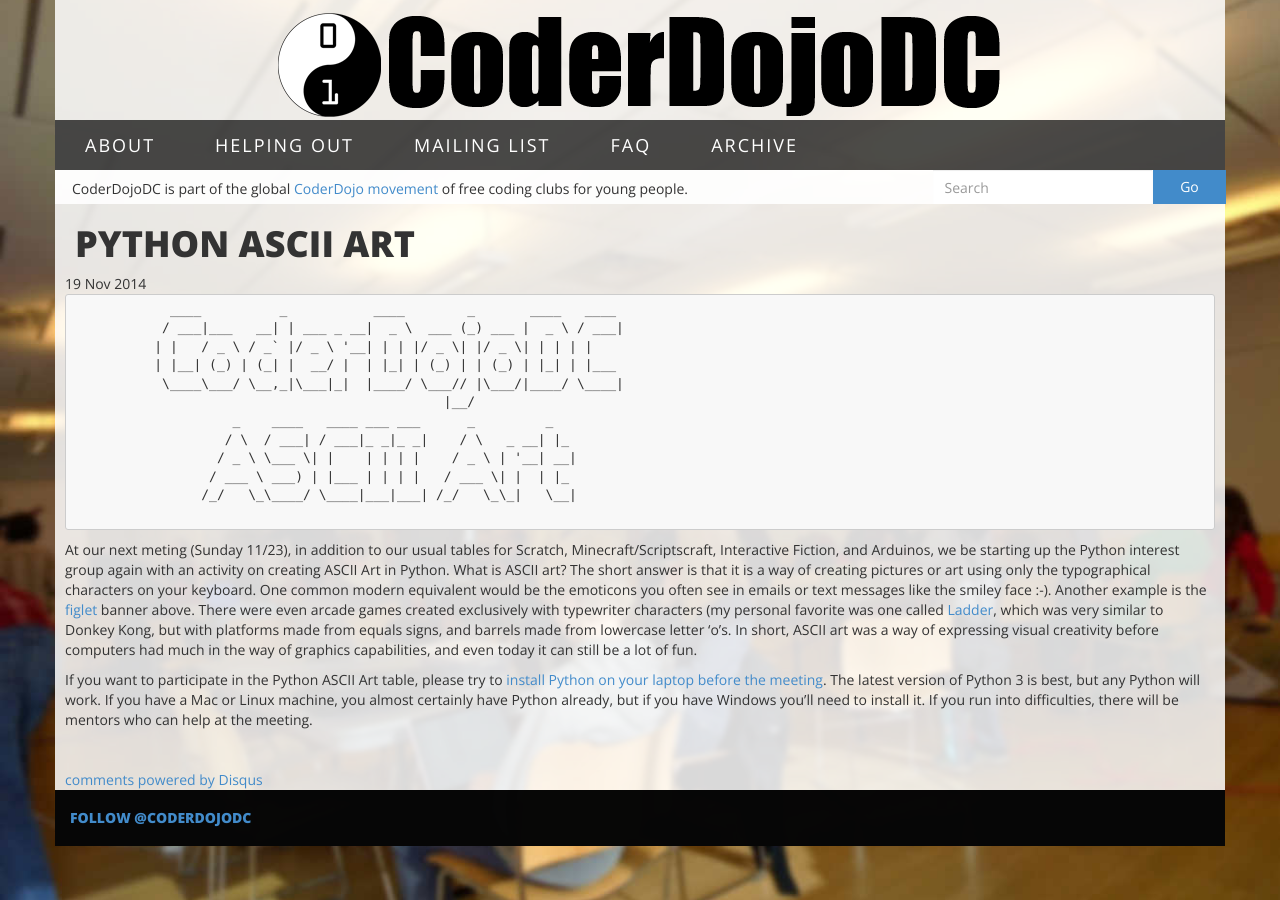
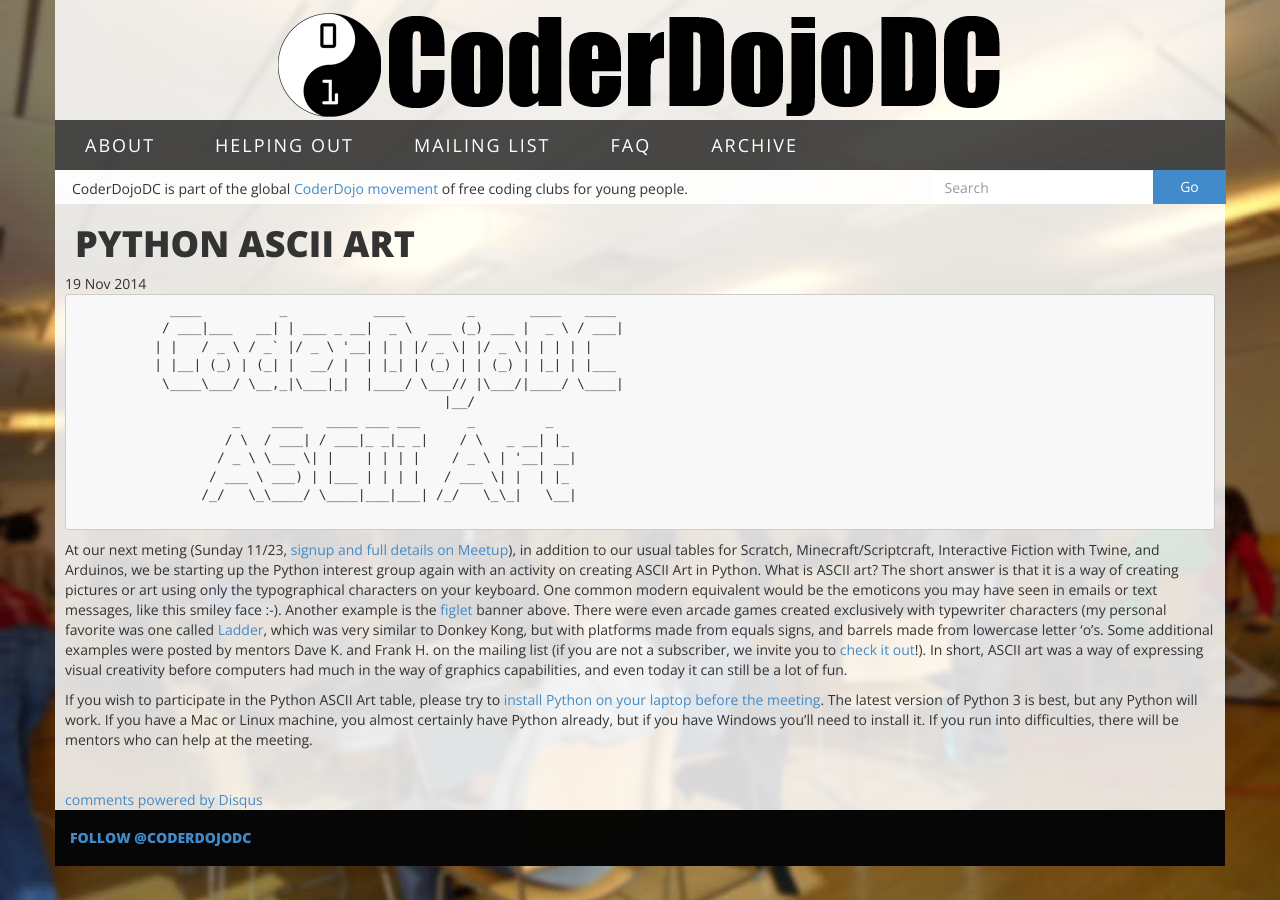
Before and after one commit to CoderDojoDC/CoderDojoDC.github.io, a Jekyll site: the page built from _posts/2014-11-19-python-ascii-art.md, in a window 1280 px wide. Built offline with Jekyll 4.4.1, drawn with Linux system fonts in a browser that asks for light colours; Markdown is read by kramdown in place of the engine named in the settings; comment, search, counter and statistics services are not loaded.

Commit message:
add links, fix final typos

```diff
--- a/_posts/2014-11-19-python-ascii-art.md
+++ b/_posts/2014-11-19-python-ascii-art.md
@@ -19,8 +19,8 @@ tags:
 
 </pre>
 
-At our next meting (Sunday 11/23), in addition to our usual tables for Scratch, Minecraft/Scriptscraft, Interactive Fiction, and Arduinos, we be starting up the Python interest group again with an activity on creating ASCII Art in Python.  What is ASCII art? The short answer is that it is a way of creating pictures or art using only the typographical characters on your keyboard. One common modern equivalent would be the emoticons you often see in emails or text messages like the smiley face :-). Another example is the [figlet](http://www.figlet.org "Figlet website" ) banner above. There were even arcade games created exclusively with typewriter characters (my personal favorite was one called [Ladder](http://en.wikipedia.org/wiki/Ladder_(video_game) "Wikipedia article about Ladder game, with a link to download a Java emulator"), which was very similar to Donkey Kong, but with platforms made from equals signs, and barrels made from lowercase letter 'o's. In short, ASCII art was a way of expressing visual creativity before computers had much in the way of graphics capabilities, and even today it can still be a lot of fun.
+At our next meting (Sunday 11/23, [signup and full details on Meetup](http://www.meetup.com/CoderDojoDC/)), in addition to our usual tables for Scratch, Minecraft/Scriptcraft, Interactive Fiction with Twine, and Arduinos, we be starting up the Python interest group again with an activity on creating ASCII Art in Python.  What is ASCII art? The short answer is that it is a way of creating pictures or art using only the typographical characters on your keyboard. One common modern equivalent would be the emoticons you may have seen in emails or text messages, like this smiley face :-). Another example is the [figlet](http://www.figlet.org "Figlet website" ) banner above. There were even arcade games created exclusively with typewriter characters (my personal favorite was one called [Ladder](http://en.wikipedia.org/wiki/Ladder_(video_game) "Wikipedia article about Ladder game, with a link to download a Java emulator"), which was very similar to Donkey Kong, but with platforms made from equals signs, and barrels made from lowercase letter 'o's. Some additional examples were posted by mentors Dave K. and Frank H. on the mailing list (if you are not a subscriber, we invite you to [check it out](https://groups.google.com/forum/#!forum/coderdojodc)!). In short, ASCII art was a way of expressing visual creativity before computers had much in the way of graphics capabilities, and even today it can still be a lot of fun.
 
-If you want to participate in the Python ASCII Art table, please try to [install Python on your laptop before the meeting](https://www.python.org/downloads/ "Python.org website downloads page"). The latest version of Python 3 is best, but any Python will work.  If you have a Mac or Linux machine, you almost certainly have Python already, but if you have Windows you'll need to install it. If you run into difficulties, there will be mentors who can help at the meeting.
+If you wish to participate in the Python ASCII Art table, please try to [install Python on your laptop before the meeting](https://www.python.org/downloads/ "Python.org website downloads page"). The latest version of Python 3 is best, but any Python will work.  If you have a Mac or Linux machine, you almost certainly have Python already, but if you have Windows you'll need to install it. If you run into difficulties, there will be mentors who can help at the meeting.
 
 <p style="clear:both">&nbsp;</p>
```
